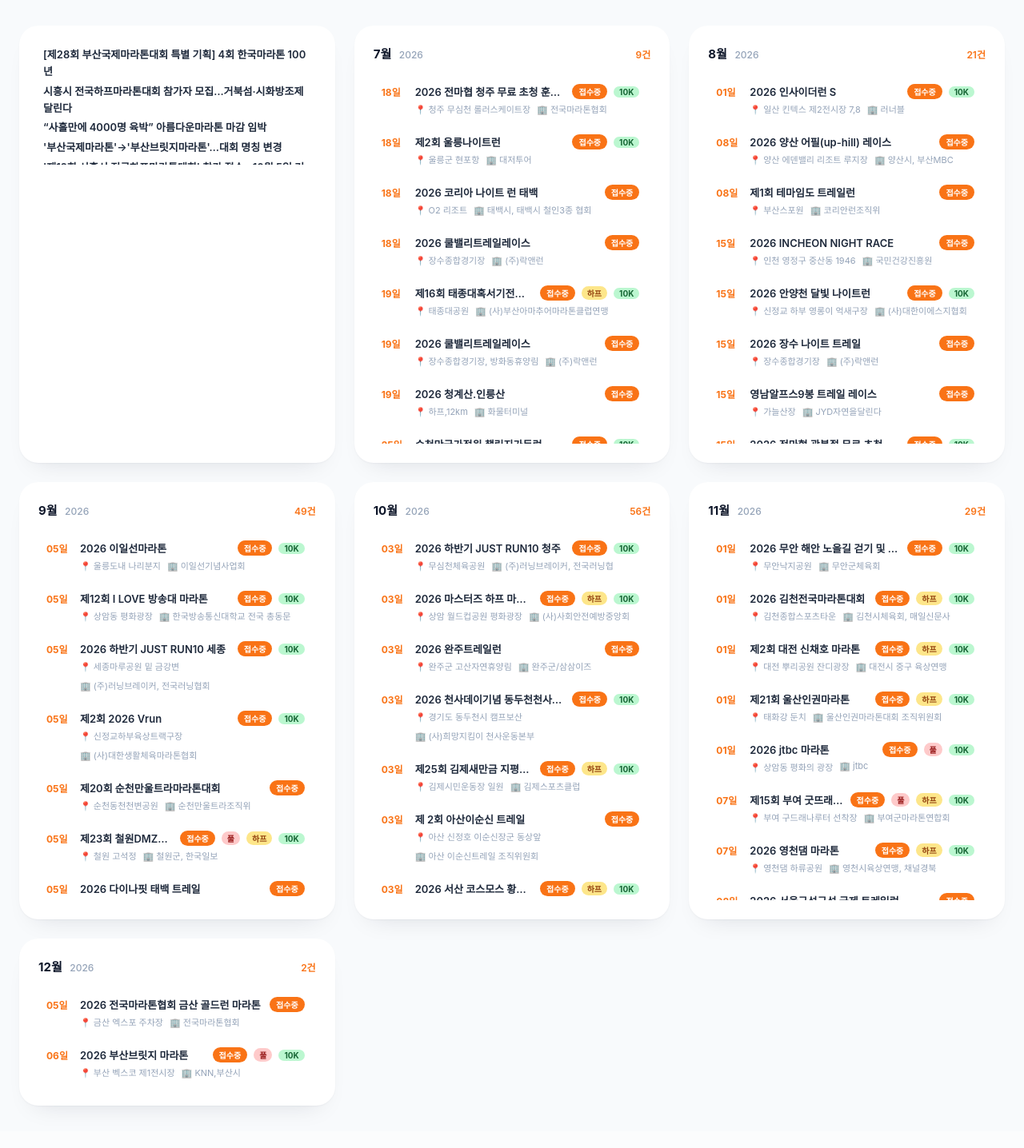
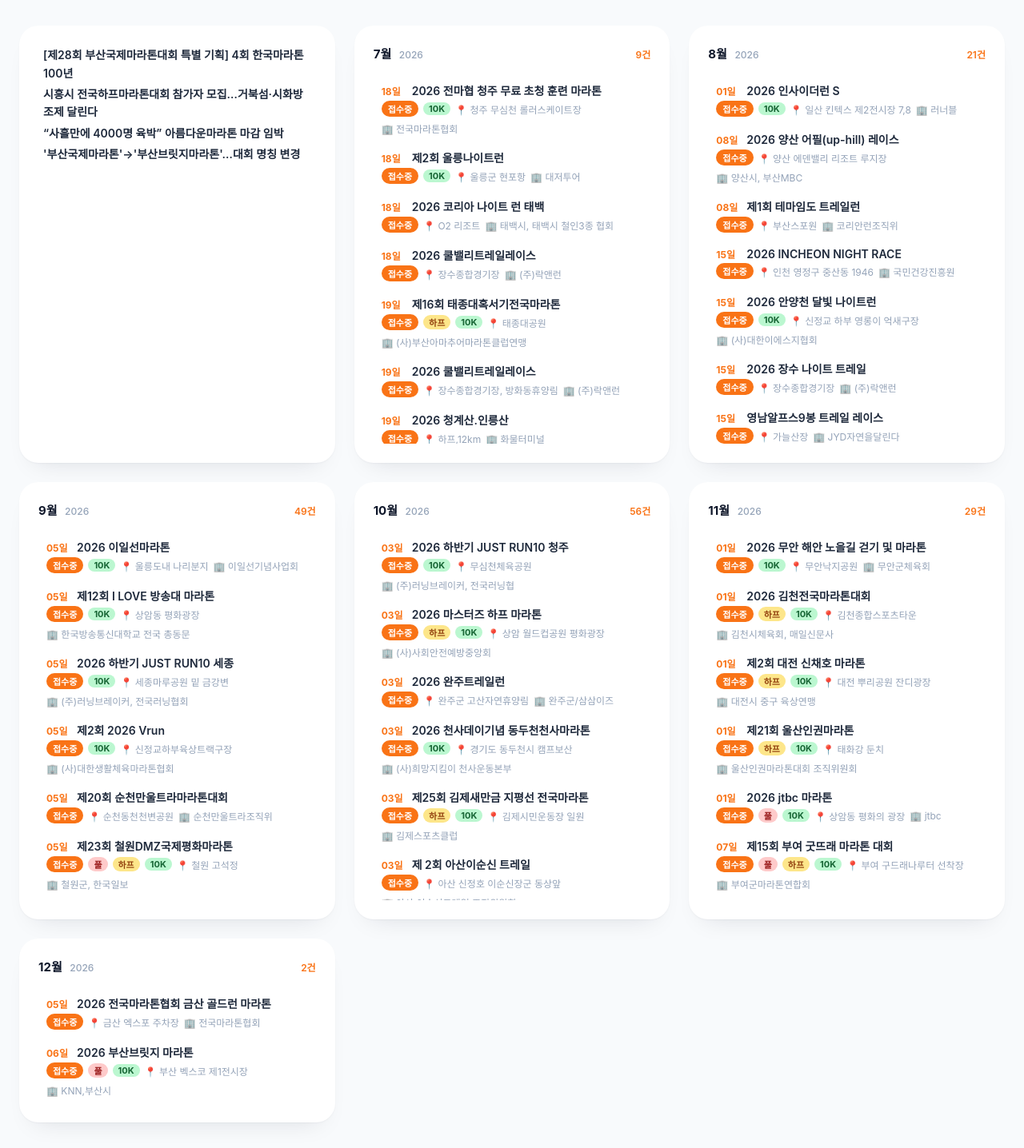
Before and after one commit to madokahill/marathon-schedule, a Flask app: page / in a window 1280 px wide. Shown: the part 249-1685 px from the top of the page at 80% size. Before the commit the page ends 1638 px from the top, so only its background shows below. Run offline with Flask 3, Linux system fonts and the light colour scheme; data comes from the database, SQL or seed files in the repository; some web fonts are replaced.

Commit message:
redesign race row layout for readability and density
Badges used to share the title's line, so long titles got crushed
into a sliver of space while short ones left a big empty gap before
the badges. Moved status/distance badges down to a second line with
the location/organizer meta, giving the title the full row width.
Also bumped up title/meta font sizes and tightened row spacing so
the list reads denser instead of sparse.

```diff
--- a/templates/index.html
+++ b/templates/index.html
@@ -51,7 +51,7 @@
     .news-box .month-race-list { max-height: 150px; gap: 0; }
     .news-row { display: block; border-radius: 8px; padding: 2px 6px; transition: background 0.15s; }
     .news-row:hover { background: #fff7ed; }
-    .news-row-title { font-size: 13px; font-weight: 600; color: #1e293b; line-height: 1.6; overflow-wrap: break-word; }
+    .news-row-title { font-size: 14px; font-weight: 600; color: #1e293b; line-height: 1.6; overflow-wrap: break-word; }
 
     /* 월별 박스 그리드 */
     .month-grid { display: grid; grid-template-columns: repeat(auto-fill, minmax(340px, 1fr)); gap: 24px; }
@@ -66,21 +66,21 @@
     .month-box-title { font-size: 15px; font-weight: 700; color: #0f172a; }
     .month-box-title .year { font-size: 12px; font-weight: 500; color: #94a3b8; margin-left: 6px; }
     .month-box-count { font-size: 12px; color: #f97316; font-weight: 600; }
-    .month-race-list { display: flex; flex-direction: column; gap: 4px; max-height: 460px; overflow-y: auto; padding-right: 4px; }
+    .month-race-list { display: flex; flex-direction: column; gap: 2px; max-height: 460px; overflow-y: auto; padding-right: 4px; }
 
     /* 대회 행 */
-    .race-row { border-radius: 12px; padding: 10px 10px; cursor: pointer; transition: background 0.15s; }
+    .race-row { border-radius: 12px; padding: 8px 10px; cursor: pointer; transition: background 0.15s; }
     .race-row:hover { background: #fff7ed; }
-    .race-row-top { display: flex; align-items: center; gap: 8px; margin-bottom: 4px; }
-    .race-row-day { font-size: 12px; font-weight: 700; color: #f97316; flex-shrink: 0; width: 34px; }
-    .race-row-title { font-size: 13px; font-weight: 600; color: #1e293b; flex: 1; min-width: 0; overflow: hidden; text-overflow: ellipsis; white-space: nowrap; }
-    .race-row-meta { display: flex; flex-wrap: wrap; gap: 8px; font-size: 11px; color: #94a3b8; padding-left: 42px; }
+    .race-row-top { display: flex; align-items: baseline; gap: 8px; margin-bottom: 3px; }
+    .race-row-day { font-size: 12px; font-weight: 700; color: #f97316; flex-shrink: 0; width: 30px; }
+    .race-row-title { font-size: 14px; font-weight: 600; color: #1e293b; flex: 1; min-width: 0; overflow: hidden; text-overflow: ellipsis; white-space: nowrap; }
+    .race-row-sub { display: flex; flex-wrap: wrap; align-items: center; gap: 6px; font-size: 12px; color: #94a3b8; }
 
     /* 배지 */
-    .badge { display: inline-block; font-size: 10px; font-weight: 700; padding: 2px 8px; border-radius: 999px; flex-shrink: 0; }
+    .badge { display: inline-block; font-size: 11px; font-weight: 700; padding: 2px 8px; border-radius: 999px; flex-shrink: 0; }
     .badge-open  { background: #f97316; color: #fff; }
     .badge-closed{ background: #ef4444; color: #fff; }
-    .badge-dist  { display: inline-block; font-size: 10px; font-weight: 700; padding: 1px 7px; border-radius: 999px; flex-shrink: 0; }
+    .badge-dist  { display: inline-block; font-size: 11px; font-weight: 700; padding: 1px 7px; border-radius: 999px; flex-shrink: 0; }
     .bd-full { background:#fecaca; color:#991b1b; }
     .bd-half { background:#fde68a; color:#92400e; }
     .bd-10k  { background:#bbf7d0; color:#166534; }
@@ -153,6 +153,8 @@
   <div class="race-row-top">
     <span class="race-row-day">{{ race.date[8:10] }}일</span>
     <span class="race-row-title">{{ race.title }}</span>
+  </div>
+  <div class="race-row-sub">
     {% if is_closed %}
     <span class="badge badge-closed">마감</span>
     {% else %}
@@ -161,8 +163,6 @@
     {% if '풀' in race.distance %}<span class="badge-dist bd-full">풀</span>{% endif %}
     {% if '하프' in race.distance %}<span class="badge-dist bd-half">하프</span>{% endif %}
     {% if '10K' in race.distance or '10k' in race.distance or '10km' in race.distance %}<span class="badge-dist bd-10k">10K</span>{% endif %}
-  </div>
-  <div class="race-row-meta">
     {% if race.location %}<span>📍 {{ race.location }}</span>{% endif %}
     {% if race.organizer %}<span>🏢 {{ race.organizer }}</span>{% endif %}
   </div>
```
